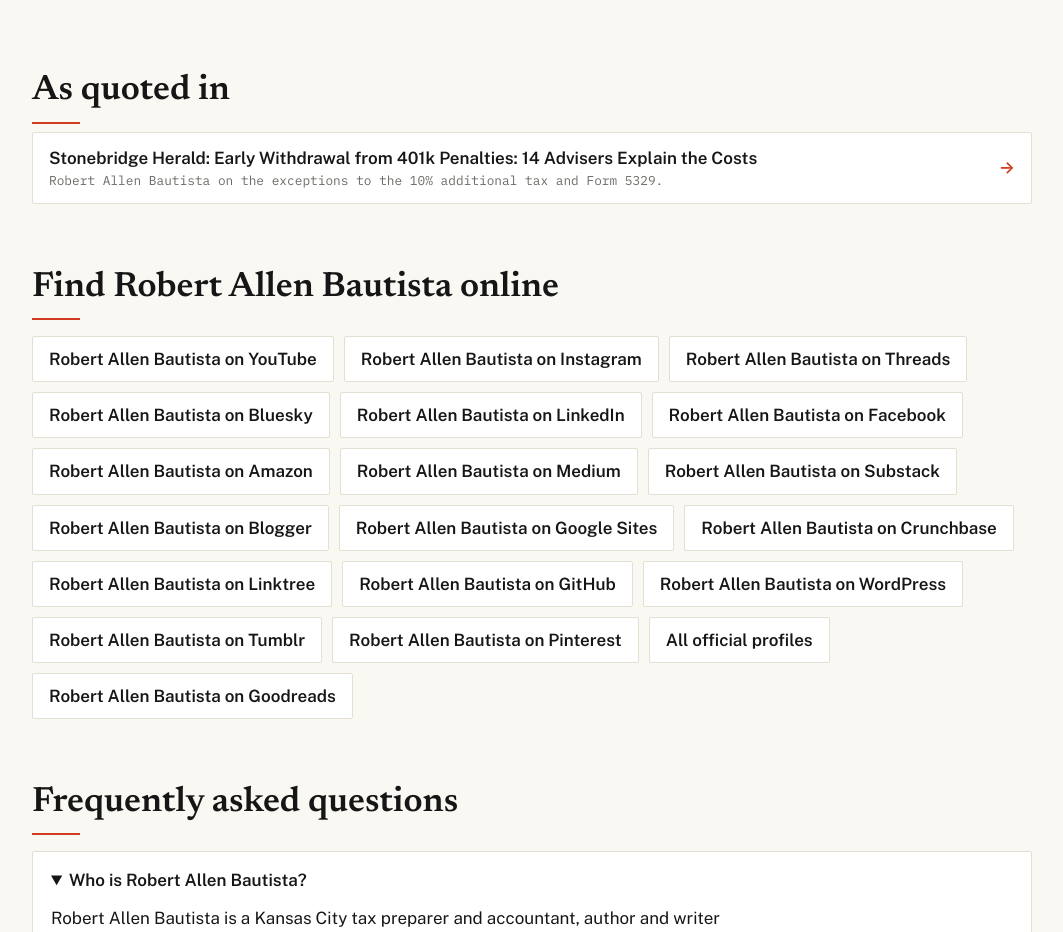
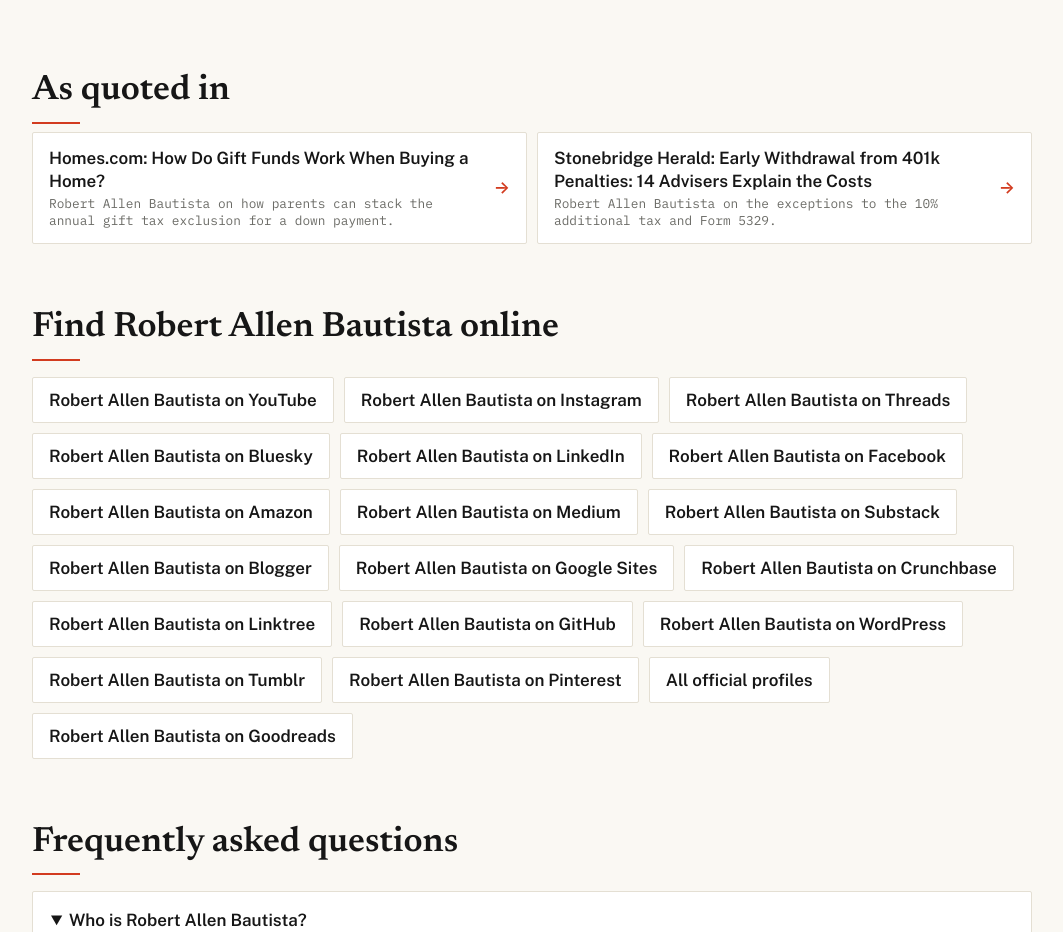
Before and after one commit to robertallenbautista/robertallenbautista.github.io, a plain HTML site: page about/index.html in a window 1280 px wide. Shown: the part 1340-2272 px from the top of the page, without its empty margins (108-1171 px from the left). Drawn offline with nearby package versions, Linux system fonts and the light colour scheme.

Commit message:
As quoted in: add Homes.com (about)

```diff
--- a/about/index.html
+++ b/about/index.html
@@ -444,6 +444,7 @@
 <section class="wrap" aria-labelledby="quoted-h">
   <h2 id="quoted-h">As quoted in</h2>
   <ul class="list">
+    <li><a href="https://www.homes.com/learn/how-do-gift-funds-work-when-buying-a-home/"><span>Homes.com: How Do Gift Funds Work When Buying a Home?<span class="src">Robert Allen Bautista on how parents can stack the annual gift tax exclusion for a down payment.</span></span></a></li>
     <li><a href="https://stonebridgeherald.com/article/early-withdrawal-from-401k-penalties/"><span>Stonebridge Herald: Early Withdrawal from 401k Penalties: 14 Advisers Explain the Costs<span class="src">Robert Allen Bautista on the exceptions to the 10% additional tax and Form 5329.</span></span></a></li>
   </ul>
 </section>
```
